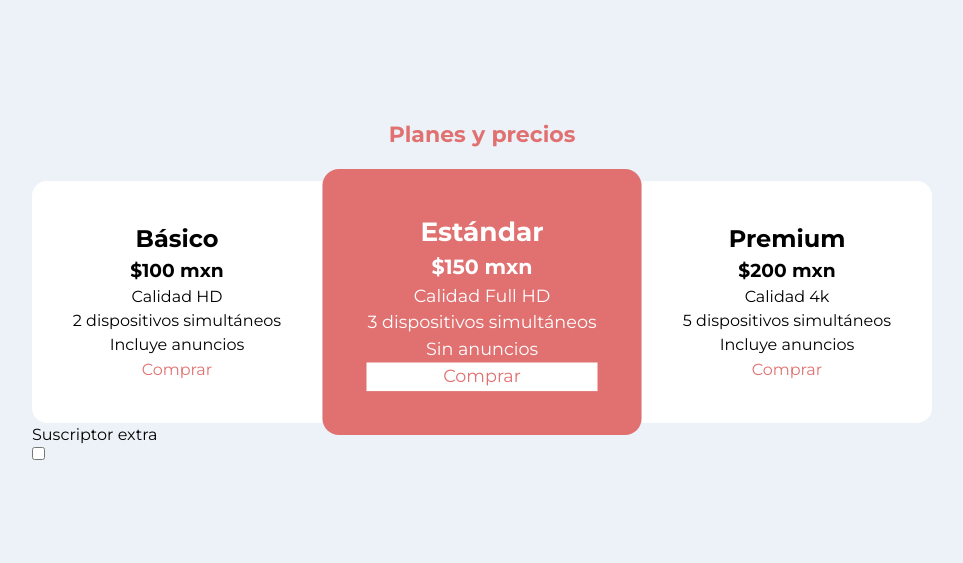
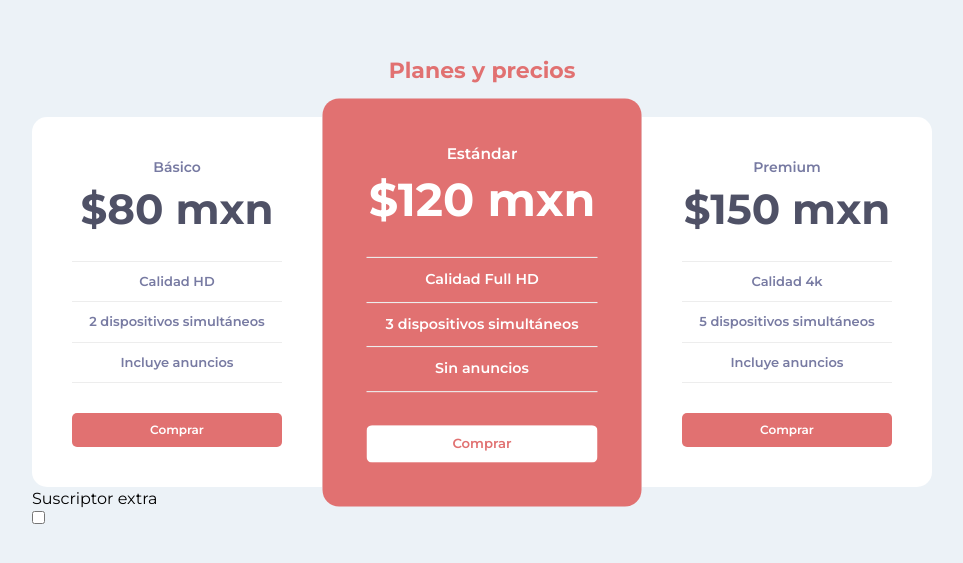
Before and after one commit to xjgv5/pricingCards, a plain HTML site: page index.html in a window 1280 px wide. Shown: the part 111-674 px from the top of the page, without its empty margins (158-1121 px from the left). Drawn offline with Linux system fonts and the light colour scheme.

Commit message:
tarjetas terminadas

```diff
--- a/assets/css/styes.css
+++ b/assets/css/styes.css
@@ -11,6 +11,8 @@ body {
     --color-primary: #ecf2f7;
     --color-secondary: #e17171;
     --color-dark-secondary: #d86767;
+    --color-text: #777aa2;
+    --color-price: #4f5166;
 }
 
 .layout {
@@ -78,7 +80,56 @@ body {
 }
 
 .price__btn:hover {
+    background-color: transparent;
+    border: 1px solid var(--color-secondary);
+    color: var(--color-secondary);
+}
+
+.prices__price--main .price__btn {
+    background-color: white;
+    color: var(--color-secondary);
+}
+
+.prices__price--main .price__btn:hover {
     color: white;
     background-color: transparent;
-    border: 1px solid var(--color-dark-secondary);
+    border: 1px solid var(--color-primary);
 }
+
+.price__subtitle {
+    font-size: 1.4rem;
+    font-weight: 600;
+    color: var(--color-text);
+}
+
+.price__number {
+    font-size: 4.2rem;
+    margin-bottom: 2rem;
+    color: var(--color-price);
+}
+
+.price__detail {
+    font-size: 1.3rem;
+    font-weight: 600;
+    color: var(--color-text);
+    padding: 1rem 0;
+    border-bottom: 1px solid #ededed;
+    border-top: 1px solid #ededed;
+}
+
+.price__detail:nth-child(4) {
+    border: none;
+}
+
+.price__btn {
+    width: 100%;
+    margin-top: 3rem;
+    outline: none;
+    cursor: pointer;
+    background-color: var(--color-secondary);
+    color: white;
+    font-size: 1.2rem;
+    font-weight: 600;
+    padding: 0.7rem;
+    border-radius: 0.5rem;
+}
--- a/index.html
+++ b/index.html
@@ -23,7 +23,7 @@
 
                 <article class="prices__price">
                     <h2 class="price__subtitle">Básico</h2>
-                    <h3 class="price__number">$100 mxn</h3>
+                    <h3 class="price__number">$80 mxn</h3>
                     <p class="price__detail">Calidad HD</p>
                     <p class="price__detail">2 dispositivos simultáneos</p>
                     <p class="price__detail">Incluye anuncios</p>
@@ -32,7 +32,7 @@
 
                 <article class="prices__price prices__price--main">
                     <h2 class="price__subtitle">Estándar</h2>
-                    <h3 class="price__number">$150 mxn</h3>
+                    <h3 class="price__number">$120 mxn</h3>
                     <p class="price__detail">Calidad Full HD</p>
                     <p class="price__detail">3 dispositivos simultáneos</p>
                     <p class="price__detail">Sin anuncios</p>
@@ -41,7 +41,7 @@
 
                 <article class="prices__price">
                     <h2 class="price__subtitle">Premium</h2>
-                    <h3 class="price__number">$200 mxn</h3>
+                    <h3 class="price__number">$150 mxn</h3>
                     <p class="price__detail">Calidad 4k</p>
                     <p class="price__detail">5 dispositivos simultáneos</p>
                     <p class="price__detail">Incluye anuncios</p>
```
